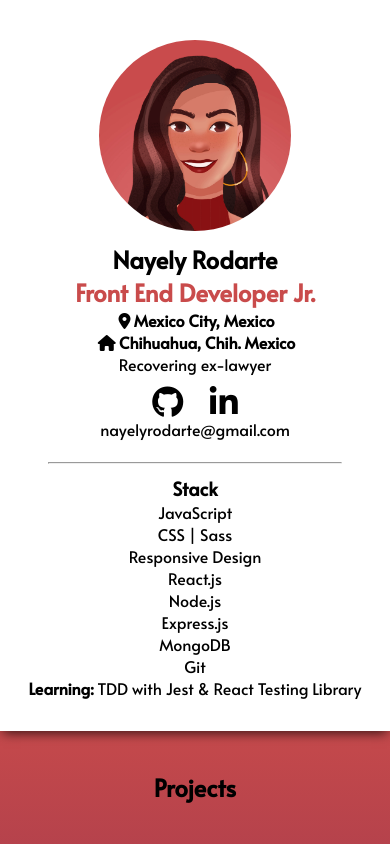
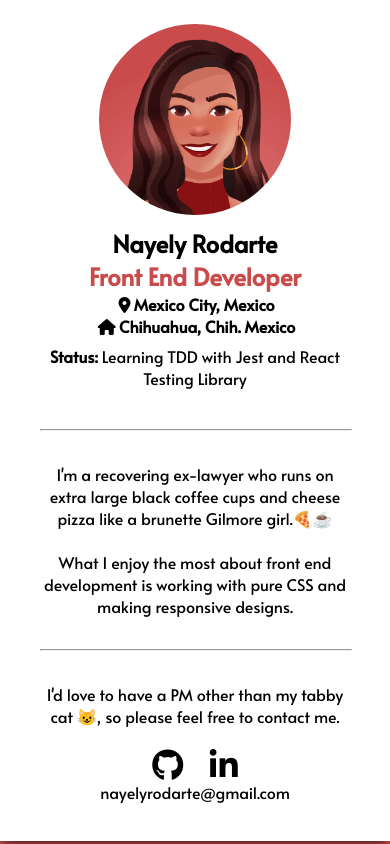
Before and after one commit to nayelyrodarte/portfolio, a plain HTML site: page index.html in a window 390 px wide. Shown: the top 844 px of the page. Drawn offline with Linux system fonts and the light colour scheme.

Commit message:
Update left panel text

```diff
--- a/index.html
+++ b/index.html
@@ -17,25 +17,37 @@
     <header>
       <img src="./illustration-compressed.jpg" alt="Portrait illustration">
       <h1>Nayely Rodarte</h1>
-      <h2>Front End Developer Jr.</h2>
-      <div>
+      <h2>Front End Developer</h2>
       <h4><i class="fa fa-map-marker 2x"></i>Mexico City, Mexico</h4>
       <h4><i class="fa fa-home 2x"></i>Chihuahua, Chih. Mexico</h4>
-        <p>Recovering ex-lawyer</p>
+      <p> <span>Status:</span> Learning TDD with Jest and React Testing Library</p>
+    </header>
+    <hr>
+
+    <div class="bio">
+      <p>I'm a recovering ex-lawyer who runs on extra large black coffee cups and cheese pizza like a brunette Gilmore
+        girl.🍕☕
+      </p>
+      <br>
+      <p>What I enjoy the most about front end development is working with pure CSS and making responsive
+        designs.</p>
     </div>
 
+    <hr>
+
     <div class="contact-info">
+      <p>I'd love to have a PM other than my tabby cat 😺, so please feel free to contact me.</p>
+      <br>
       <a href="https://github.com/nayelyrodarte" target="_blank" alt="github profile"><i
           class="fa fa-github fa-2x"></i></a>
       <a href="https://www.linkedin.com/in/nayely-rodb" target="_blank" alt="linkedin profile"><i
           class="fa fa-linkedin fa-2x"></i></a>
       <p>nayelyrodarte@gmail.com</p>
       <br />
-        <hr />
+
     </div>
-    </header>
 
-    <div>
+    <!-- <div>
       <h3>Stack</h3>
       <div>
         <p>JavaScript</p>
@@ -51,7 +63,7 @@
           TDD with Jest & React Testing Library
         </p>
       </div>
-    </div>
+    </div> -->
   </section>
 
   <section class="right-side-panel">
--- a/styles.css
+++ b/styles.css
@@ -36,9 +36,12 @@ i {
 }
 
 .left-side-panel {
+  word-wrap: break-word;
   display: grid;
-  grid-template-rows: (2, 1fr);
   align-content: center;
+  grid-auto-rows: min-content;
+  grid-template-columns: 1fr;
+  gap: 0.5em;
   text-align: center;
   padding: 0 2em;
   background: white;
@@ -55,12 +58,12 @@ header > img {
   width: 12em;
 }
 
-header ~ div span {
+header span {
   font-weight: bold;
 }
 
-.contact-info {
-  padding: 0.7em 0;
+header p {
+  margin: 0.5em;
 }
 
 .right-side-panel {
@@ -164,15 +167,16 @@ header ~ div span {
   .left-side-panel {
     box-shadow: 0px 5px 11px -3px rgba(0, 0, 0, 0.72);
     height: 100%;
-    padding: 1em 0;
+    padding: 1em 2.5em;
     width: 100%;
+    box-sizing: border-box;
     -webkit-box-shadow: 0px 5px 11px -3px rgba(0, 0, 0, 0.72);
     -moz-box-shadow: 0px 5px 11px -3px rgba(0, 0, 0, 0.72);
   }
 
   hr {
-    margin: auto;
-    width: 75%;
+    margin: 1.5em auto;
+    width: 100%;
   }
 
   .right-side-panel {
```
Lines whose indentation alone changed are shown as unchanged.
